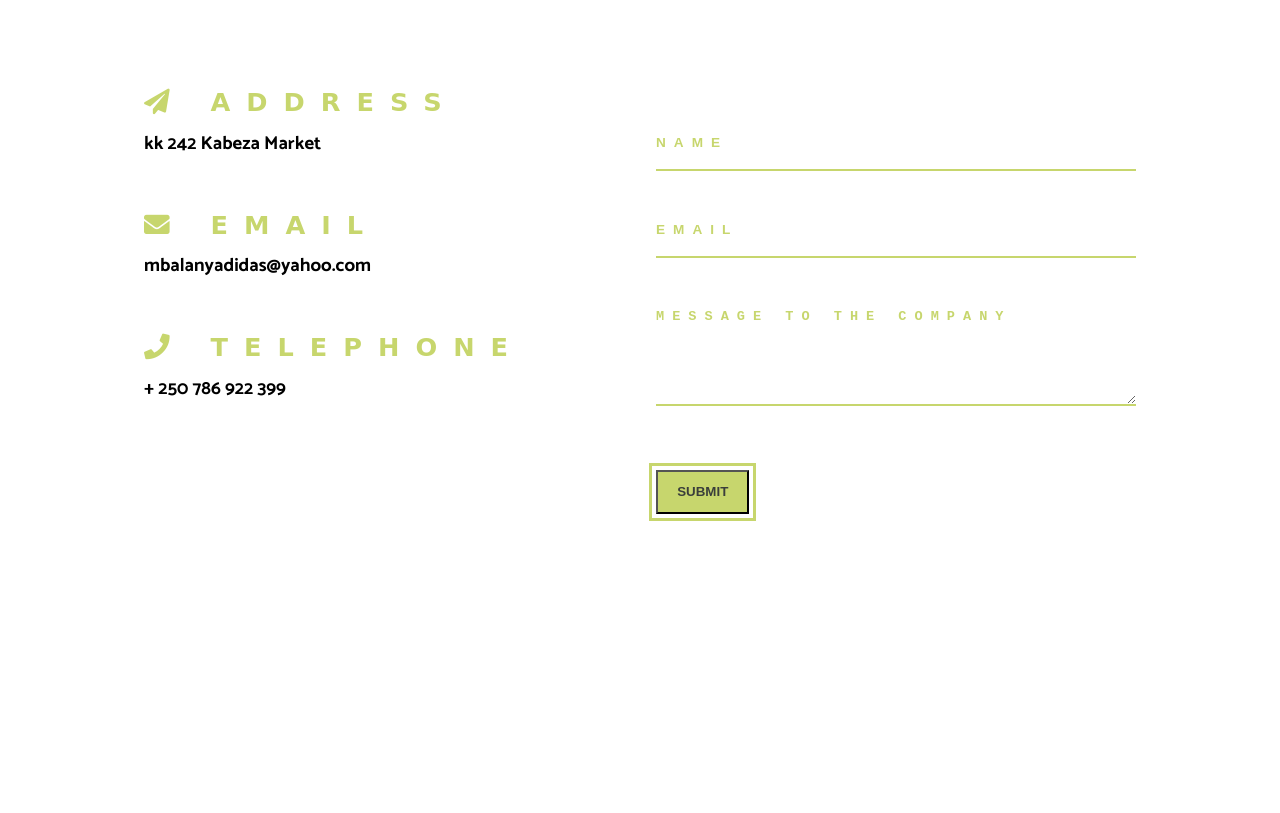
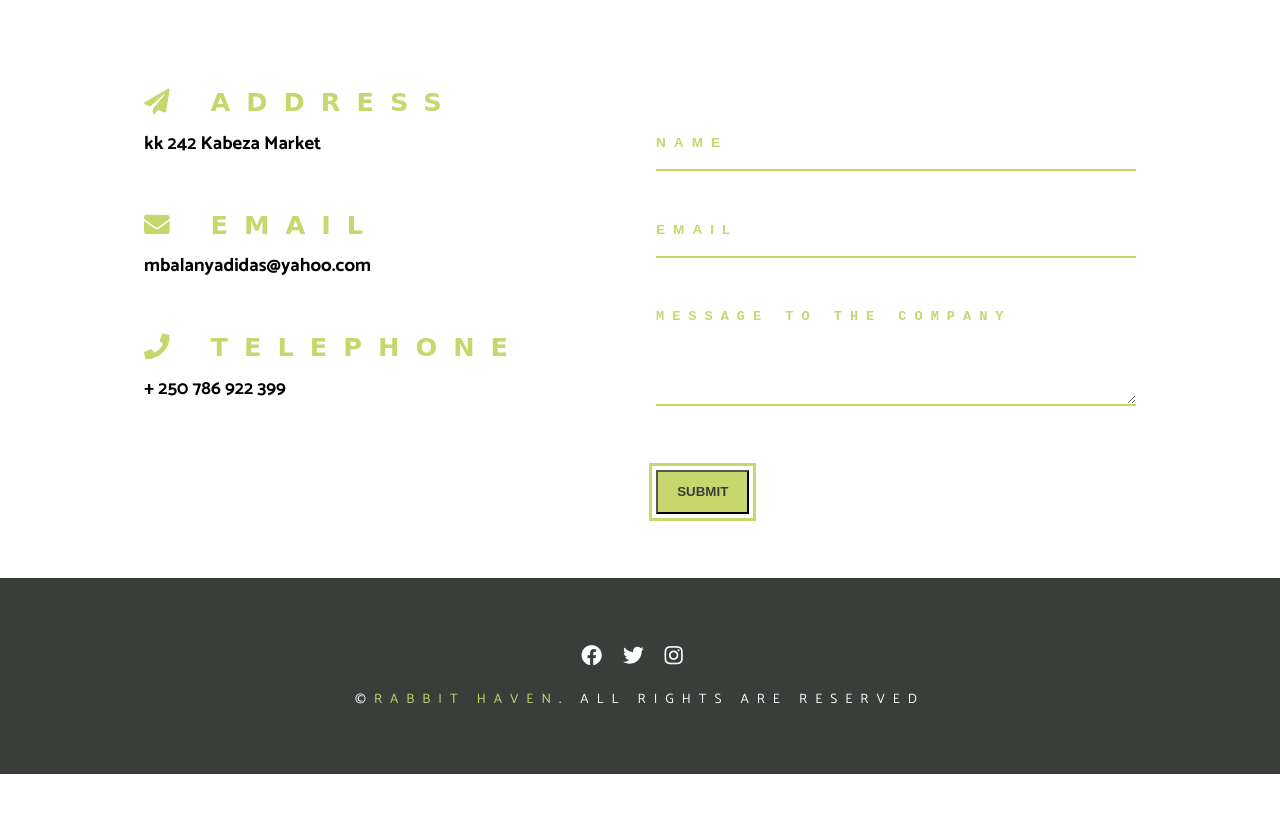
Before and after one commit to didasmbalanya/rabbit_taste, a plain HTML site: page index.html in a window 1280 px wide. Shown: the part 2364-3177 px from the top of the page. After the commit the page ends 3138 px from the top, so only its background shows below. Drawn offline with Linux system fonts and the light colour scheme; a web font is replaced by a local one.

Commit message:
Add footer

```diff
--- a/index.html
+++ b/index.html
@@ -185,7 +185,7 @@
     <!-- end of species -->
     <!-- contact -->
     <section class="contact">
-      <div class="section-center clear-fix">
+      <div class="section-center clearfix">
         <!-- contact info -->
         <article class="contact-info">
           <!-- contact item -->
@@ -228,7 +228,11 @@
 
         <!-- contact form -->
         <article class="contact-form section-center">
-          <form action="https://formspree.io/mzbkpkad" class="form-group" method="POST`">
+          <form
+            action="https://formspree.io/mzbkpkad"
+            class="form-group"
+            method="POST`"
+          >
             <input
               type="text"
               name="name"
@@ -258,7 +262,33 @@
     </section>
     <!-- end of contact -->
 
-    <!-- to delete -stop scroll on reload -->
-    <div style="height: 9999px"></div>
+    <!-- footer -->
+    <footer class="footer">
+      <div class="section-center">
+        <div class="social-icons">
+          <!-- social Icon -->
+          <a href="#" class="social-icon">
+            <i class="fab fa-facebook"></i>
+          </a>
+          <!-- end social Icon -->
+          <!-- social Icon -->
+          <a href="#" class="social-icon">
+            <i class="fab fa-twitter"></i>
+          </a>
+          <!-- end social Icon -->
+
+          <!-- social Icon -->
+          <a href="#" class="social-icon">
+            <i class="fab fa-instagram"></i>
+          </a>
+          <!-- end social Icon -->
+        </div>
+        <p class="footer-text">
+          &copy;<span class="text-primary">Rabbit Haven</span>. all rights are
+          reserved
+        </p>
+      </div>
+    </footer>
+    <!-- end footer -->
   </body>
 </html>
--- a/style.css
+++ b/style.css
@@ -360,15 +360,16 @@ a {
   font-weight: bold;
 }
 
-.form-control::placeholder{
+.form-control::placeholder {
   color: var(--primaryColor);
   text-transform: uppercase;
   letter-spacing: var(--letterSpacing);
   font-size: 0.85rem;
 }
 
-@media screen and (min-width:992px){
-  .contact-info, .contact-form{
+@media screen and (min-width: 992px) {
+  .contact-info,
+  .contact-form {
     float: left;
     width: 50%;
     padding: 0 1rem;
@@ -377,6 +378,32 @@ a {
 }
 
 /* end contact */
+
+/* footer */
+.footer {
+  background: var(--mainDark);
+  text-align: center;
+}
+
+.social-icon {
+  color: var(--mainwhite);
+  font-size: 1.3rem;
+  margin-right: 1rem;
+  transition: var(--mainTransition);
+}
+
+.social-icon:hover {
+  color: var(--primaryColor);
+}
+
+.footer-text {
+  color: var(--mainwhite);
+  text-transform: uppercase;
+  letter-spacing: var(--letterSpacing);
+  margin-top: 1rem;
+  font-size: 0.85rem;
+}
+/* end footer */
 
 /* animations */
 /* button */
```
